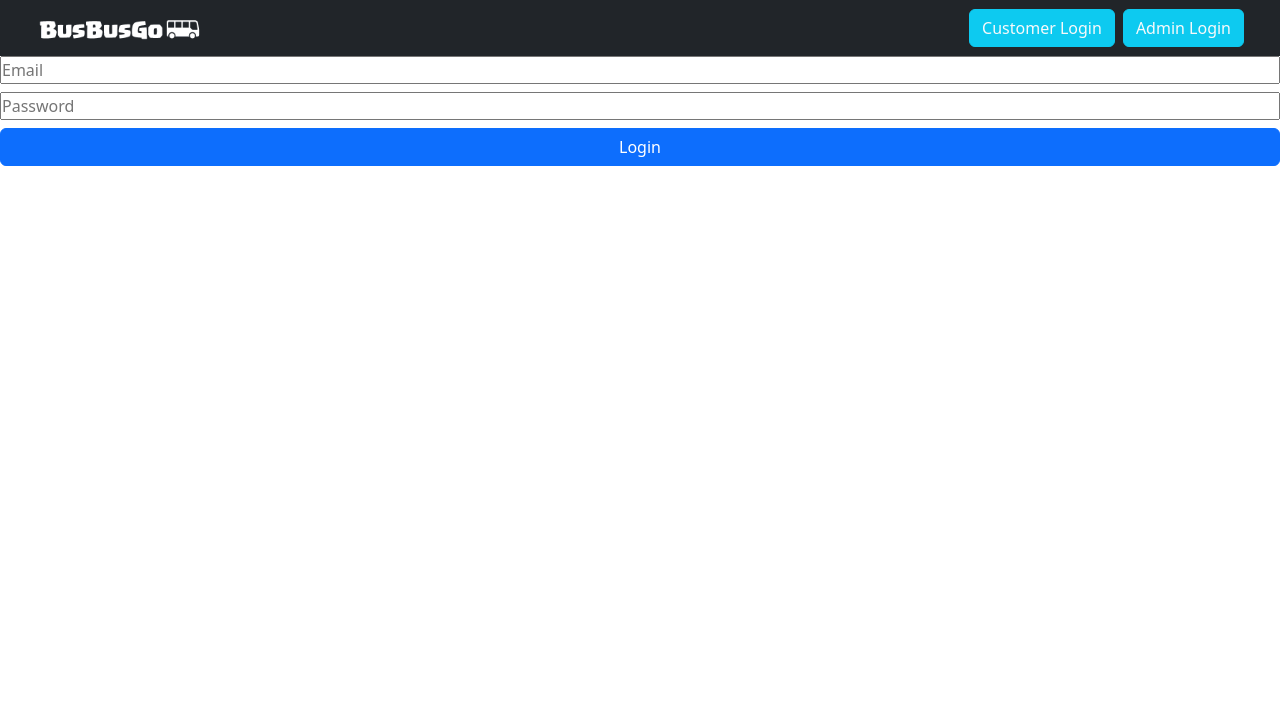
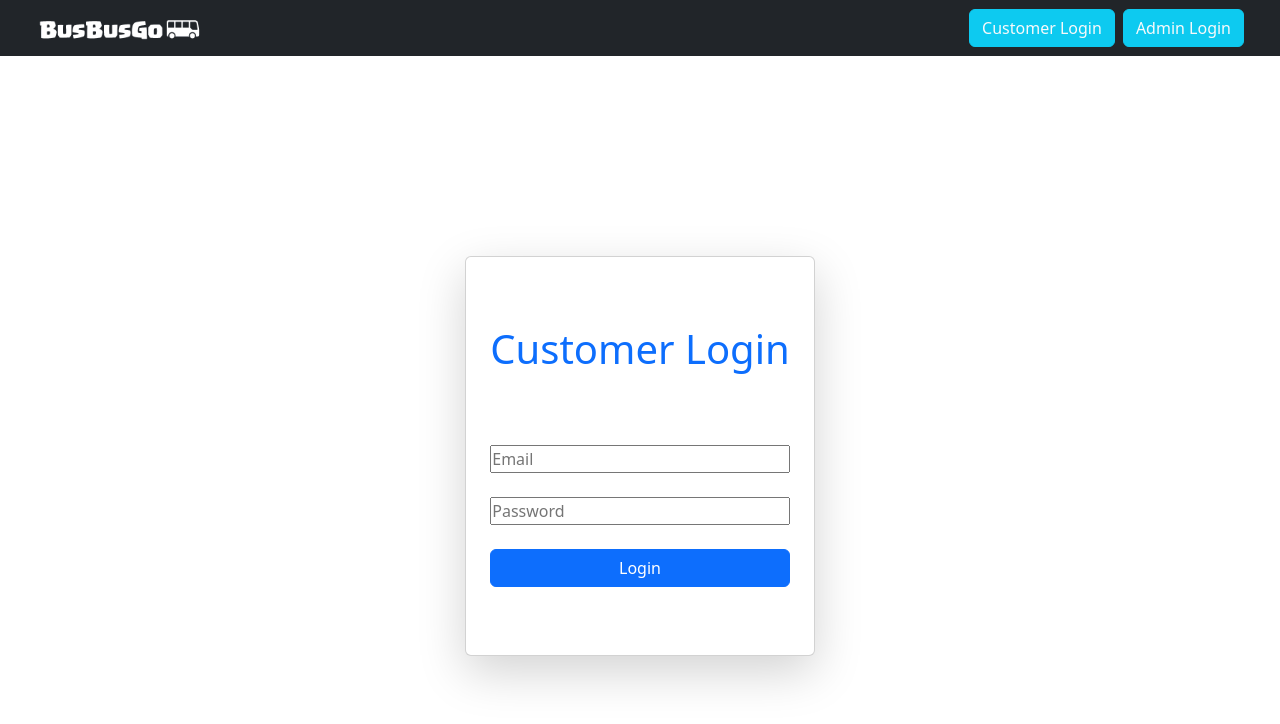
Before and after one commit to hasnain-cyber/busbusgo_frontend, a React (Create React App) app: page /customerLogin in a window 1280 px wide. Shown: the top 724 px of the page. Built offline with nearby package versions, Linux system fonts and the light colour scheme.

Commit message:
Login Pages Design

```diff
--- a/src/public/pages/AdminLogin/AdminLogin.js
+++ b/src/public/pages/AdminLogin/AdminLogin.js
@@ -1,6 +1,6 @@
 import React from 'react'
 import NavbarComponent from '../../../components/NavbarComponent/NavbarComponent'
-import { Button } from 'react-bootstrap'
+import { Button, Container, Card } from 'react-bootstrap'
 import { useNavigate } from 'react-router-dom';
 import { useDispatch } from 'react-redux';
 import { loginAdmin } from '../../../handlers/adminHandler';
@@ -40,11 +40,20 @@ export default function AdminLogin() {
     return (
         <>
             <NavbarComponent />
-            <div className='d-flex flex-column gap-2'>
+            {/* Write the following div in a container of 100vh with a react-bootstrap card between to login */}
+            {/* <div className='d-flex flex-column gap-2'>
                 <input type='text' placeholder='Email' value={email} onChange={(e) => setEmail(e.target.value)} />
                 <input type='password' placeholder='Password' value={password} onChange={(e) => setPassword(e.target.value)} />
                 <Button onClick={handleSubmitButton}>Login</Button>
-            </div>
+            </div> */}
+            <Container className='d-flex justify-content-center align-items-center' style={{ height: '100vh' }}>
+                <Card className='px-4 h-50 w-25 d-flex justify-content-center gap-4 shadow-lg'>
+                    <h1 className='text-center text-primary mb-5'>Admin Login</h1>
+                    <input type='text' placeholder='Email' value={email} onChange={(e) => setEmail(e.target.value)} />
+                    <input type='password' placeholder='Password' value={password} onChange={(e) => setPassword(e.target.value)} />
+                    <Button onClick={handleSubmitButton}>Login</Button>
+                </Card>
+            </Container>
         </>
     )
 }
--- a/src/public/pages/CustomerLogin/CustomerLogin.js
+++ b/src/public/pages/CustomerLogin/CustomerLogin.js
@@ -1,6 +1,6 @@
 import React from 'react'
 import NavbarComponent from '../../../components/NavbarComponent/NavbarComponent'
-import { Button } from 'react-bootstrap'
+import { Button, Container, Card } from 'react-bootstrap'
 import { loginCustomer } from '../../../handlers/customerHandler'
 import { useNavigate } from 'react-router-dom';
 import { useDispatch } from 'react-redux';
@@ -35,11 +35,14 @@ export default function CustomerLogin() {
     return (
         <>
             <NavbarComponent />
-            <div className='d-flex flex-column gap-2'>
-                <input type='text' placeholder='Email' value={email} onChange={(e) => setEmail(e.target.value)} />
-                <input type='password' placeholder='Password' value={password} onChange={(e) => setPassword(e.target.value)} />
-                <Button onClick={handleSubmitButton}>Login</Button>
-            </div>
+            <Container className='d-flex justify-content-center align-items-center' style={{ height: '100vh' }}>
+                <Card className='px-4 h-50 w-30 d-flex justify-content-center gap-4 shadow-lg'>
+                    <h1 className='text-center text-primary mb-5'>Customer Login</h1>
+                    <input type='text' placeholder='Email' value={email} onChange={(e) => setEmail(e.target.value)} />
+                    <input type='password' placeholder='Password' value={password} onChange={(e) => setPassword(e.target.value)} />
+                    <Button onClick={handleSubmitButton}>Login</Button>
+                </Card>
+            </Container>
         </>
     )
 }
```
